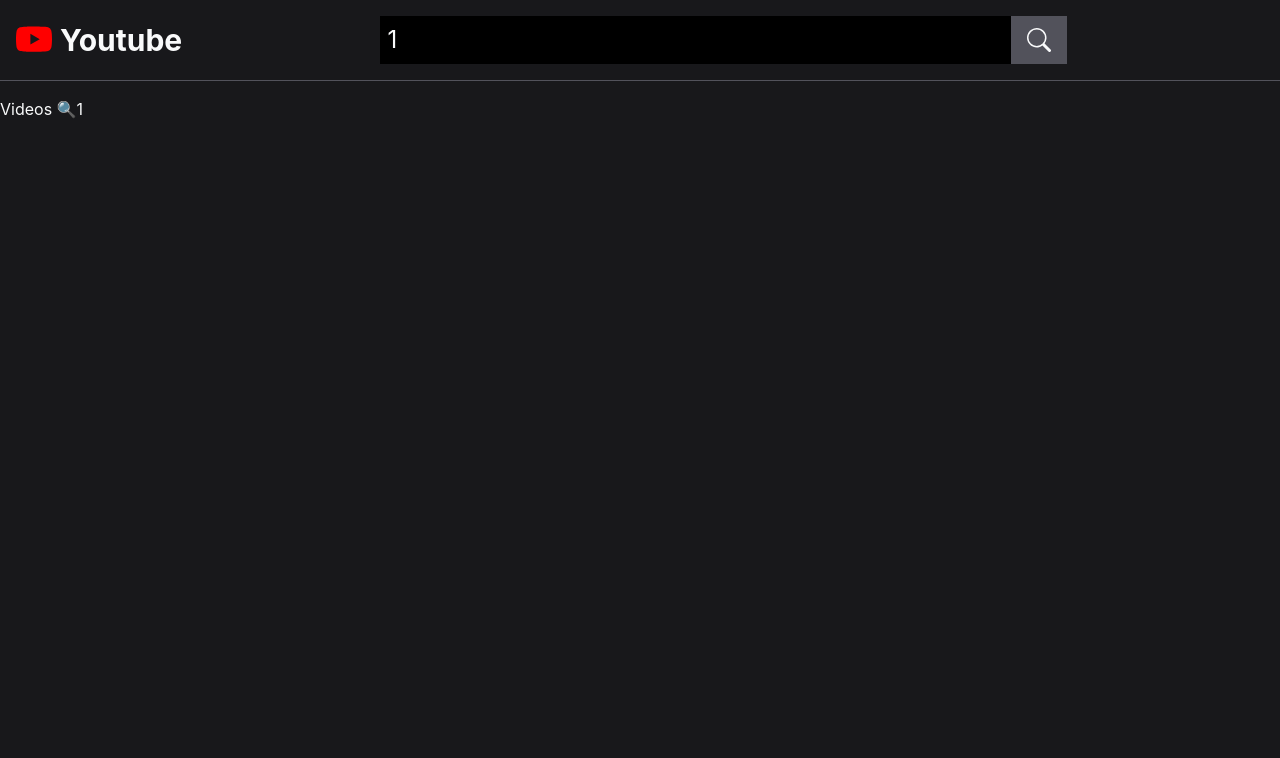
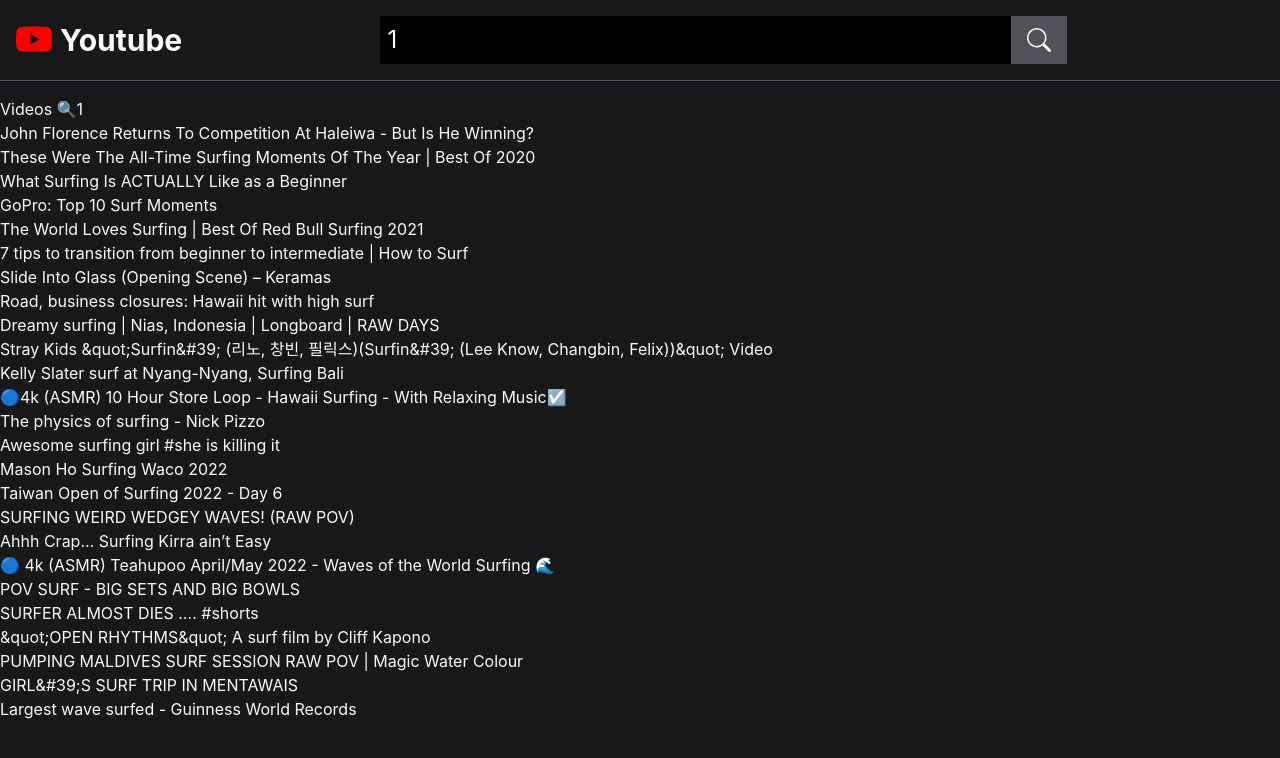
Before and after one commit to YoonCode/Youtube-React, a React (Create React App) app: page /videos/1 in a window 1280 px wide. Shown: the top 758 px of the page. Built offline with nearby package versions, Linux system fonts and the light colour scheme.

Commit message:
video list by using fetch

```diff
--- a/package.json
+++ b/package.json
@@ -3,6 +3,7 @@
   "version": "0.1.0",
   "private": true,
   "dependencies": {
+    "@tanstack/react-query": "^4.18.0",
     "@testing-library/jest-dom": "^5.14.1",
     "@testing-library/react": "^13.0.0",
     "@testing-library/user-event": "^13.2.1",
--- a/src/App.js
+++ b/src/App.js
@@ -1,11 +1,16 @@
+import { QueryClient, QueryClientProvider } from '@tanstack/react-query'
 import { Outlet } from 'react-router-dom'
 import SearchHeader from './components/SearchHeader'
+
+const queryClient = new QueryClient()
 
 function App() {
   return (
     <>
       <SearchHeader />
-      <Outlet />
+      <QueryClientProvider client={queryClient}>
+        <Outlet />
+      </QueryClientProvider>
     </>
   )
 }
--- /dev/null
+++ b/src/components/VideoCard.jsx
@@ -0,0 +1,5 @@
+import React from 'react'
+
+export default function VideoCard({ video }) {
+  return <div>{video.snippet.title}</div>
+}
--- a/src/pages/Videos.jsx
+++ b/src/pages/Videos.jsx
@@ -1,7 +1,30 @@
+import { useQuery } from '@tanstack/react-query'
 import React from 'react'
 import { useParams } from 'react-router-dom'
+import VideoCard from '../components/VideoCard'
 
 export default function Videos() {
   const { keyword } = useParams()
-  return <div>Videos {keyword ? `🔍${keyword}` : '🔥'}</div>
+  const { isLoading, error, data: videos } = useQuery(
+    ['videos', keyword],
+    async () => {
+      return fetch(`/videos/${keyword ? 'search' : 'popular'}.json`)
+        .then((res) => res.json())
+        .then((data) => data.items)
+    },
+  )
+  return (
+    <>
+      <div>Videos {keyword ? `🔍${keyword}` : '🔥'}</div>
+      {isLoading && <p>Loading...</p>}
+      {error && <p>Something is wrong 😠</p>}
+      {videos && (
+        <ul>
+          {videos.map((video) => (
+            <VideoCard key={video.id} video={video} />
+          ))}
+        </ul>
+      )}
+    </>
+  )
 }
```
Also changed, not shown: 1 other file (tests, documents, lock files or other folders).
